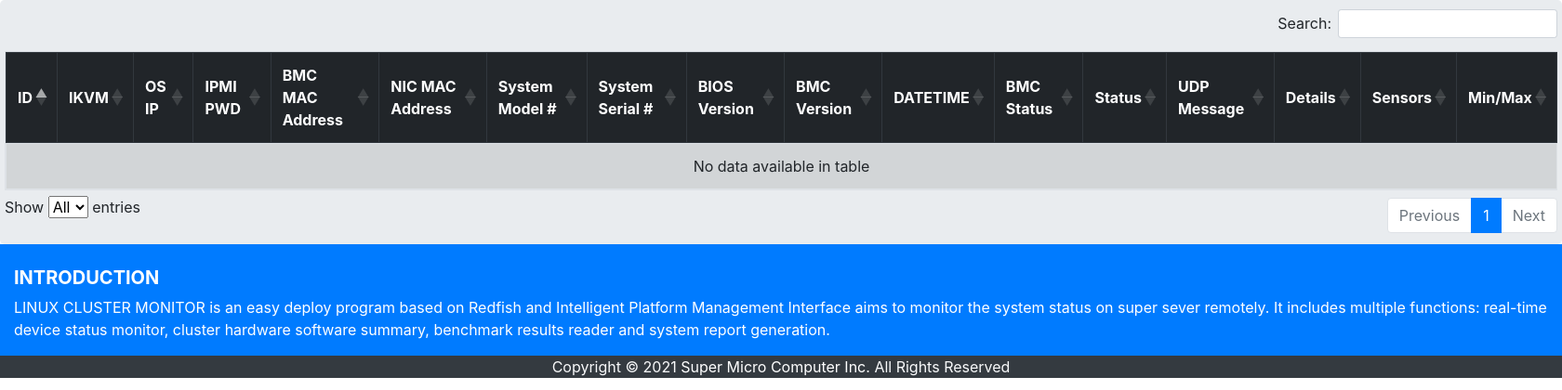
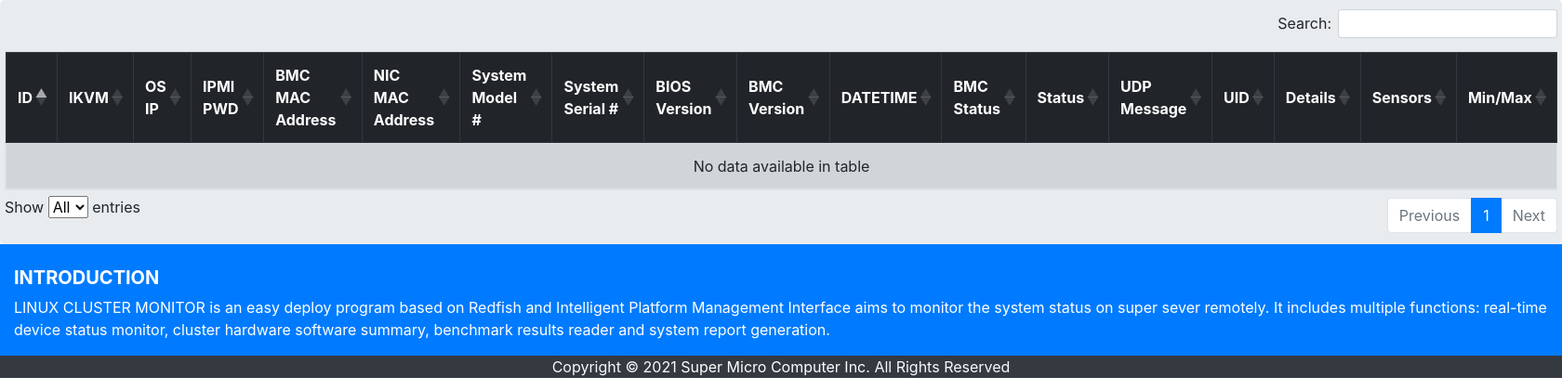
Before and after one commit to neonadia/sysmonitorfrontend, a Flask app: template MongoFlask/templates/index.html in a window 1680 px wide. Shown: the part 64-484 px from the top of the page at 93% size. Run offline with Flask 2, Linux system fonts and the light colour scheme; the template is opened without the code that fills it, so the values that code supplies are empty; parts of the project's set-up code (start-up, migrations or seed data) failed here and were passed over; some libraries are stand-ins or nearby versions.

Commit message:
Added UID light display

```diff
--- a/MongoFlask/app.py
+++ b/MongoFlask/app.py
@@ -12,7 +12,7 @@ from sys import getsizeof
 import time
 import subprocess
 from subprocess import Popen, PIPE
-from firmwareupdate import BiosUpdatingMode, BiosUploadingFile, BiosStartUpdating, powerState, systemRebootTesting, FirmUpdatingMode, FirmUploadingFile, FirmStartUpdating, redfishReadyCheck, CancelBiosUpdate, CancelFirmUpdate
+from firmwareupdate import BiosUpdatingMode, BiosUploadingFile, BiosStartUpdating, powerState, systemRebootTesting, FirmUpdatingMode, FirmUploadingFile, FirmStartUpdating, redfishReadyCheck, CancelBiosUpdate, CancelFirmUpdate, checkUID
 from password import find_password
 from multiprocessing import Pool
 from bioscomparison import compareBiosSettings, bootOrderOutput
@@ -70,8 +70,10 @@ def indexHelper(bmc_ip):
             current_state = "ON"
         else:
             current_state = "OFF"
+        uid_state = checkUID(bmc_ip, current_auth)
     else:
         current_state = "N/A"
+        uid_state = "N/A"
     current_flag = read_flag()
     if current_flag == 0:
         monitor_status = "IDLE " + current_state
@@ -87,7 +89,7 @@ def indexHelper(bmc_ip):
         monitor_status = "UNKOWN " + current_state
     for i in monitor_collection.find({"BMC_IP": bmc_ip}, {"_id": 0, "BMC_IP": 1, "Datetime": 1}): # get last datetime
         cur_date = i['Datetime']
-    return [bmc_event, bmc_details, ikvm, monitor_status, cur_date]
+    return [bmc_event, bmc_details, ikvm, monitor_status, cur_date, uid_state]
 
 @app.route('/')
 def index():
@@ -102,6 +104,7 @@ def index():
     bmcMacAddress = []
     ikvm = []
     monitorStatus = []
+    uidStatus = []
     pwd =[]
     mac_list = []
     os_ip = []
@@ -134,10 +137,11 @@ def index():
         ikvm.append(i[2])
         monitorStatus.append(i[3])
         timestamp.append(i[4])
+        uidStatus.append(i[5])
 
     json_path = os.environ['UPLOADPATH'] + os.environ['RACKNAME'] + '-host.json'
     udp_msg = getMessage(json_path, mac_list)
-    data = zip(bmc_ip, bmcMacAddress, modelNumber, serialNumber, biosVersion, bmcVersion, bmc_event, timestamp, bmc_details, ikvm, monitorStatus, pwd, udp_msg, os_ip, mac_list)
+    data = zip(bmc_ip, bmcMacAddress, modelNumber, serialNumber, biosVersion, bmcVersion, bmc_event, timestamp, bmc_details, ikvm, monitorStatus, pwd, udp_msg, os_ip, mac_list, uidStatus)
     rackobserverurl = 'http://' + get_ip() + ':' +  os.environ['RACKPORT']
     return render_template('index.html', rackname = rackname, x=data, rackobserverurl = rackobserverurl)
 
--- a/MongoFlask/templates/index.html
+++ b/MongoFlask/templates/index.html
@@ -119,6 +119,7 @@
         <th class="align-middle" >BMC Status</th>
         <th class="align-middle" >Status</th>
         <th class="align-middle" >UDP Message</th>
+        <th class="align-middle" >UID</th>
         <th class="align-middle" >Details</th>
         <th class="align-middle" >Sensors</th>
         <th class="align-middle" >Min/Max</th>
@@ -184,6 +185,7 @@
                 <td class="align-middle font-weight-bold text-success" >{{ row[10] }} </td>
             {% endif %}
             <td class="align-middle font-weight-bold text-success" >{{ row[12] }}</td>
+            <td class="align-middle font-weight-bold text-success" >{{ row[15] }}</td>
             <td class="align-middle font-weight-bold" ><a class="fas fa-server" href="{{ url_for('details') }}?var={{row[0]}}" style="font-size: 30px" target="_blank"></a></td>
             <td class="align-middle font-weight-bold" ><a class="fas fa-chart-line" href="{{ url_for('index') }}chart_cputemperatures/{{row[0]}}" style="font-size: 30px" target="_blank"></a></td>
             <td class="align-middle font-weight-bold" ><a class="fas fa-chart-bar" href="{{ url_for('index') }}min_max_temperatures_chart/{{row[0]}}" style="font-size: 30px" target="_blank"></a></td>
```
Also changed, not shown: MongoFlask/firmwareupdate.py (+10 -0 lines).
